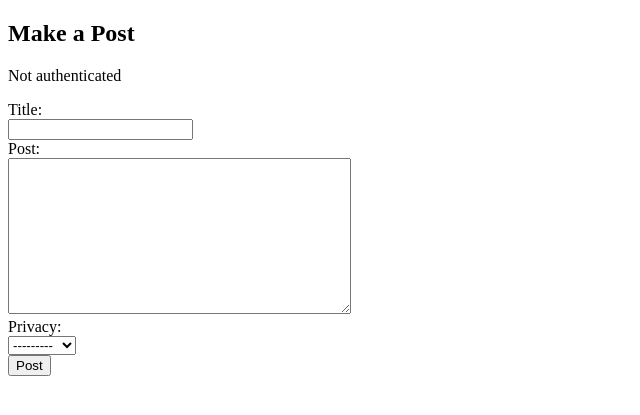
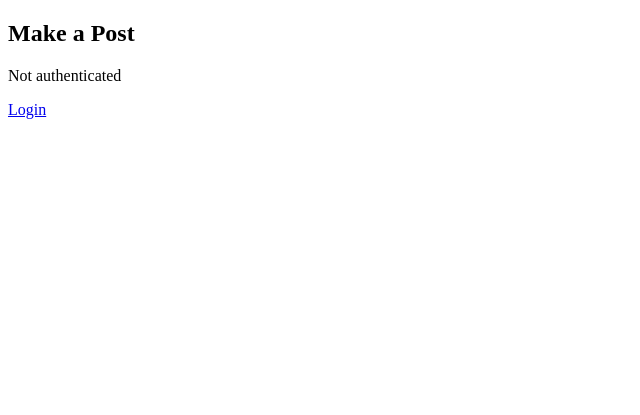
Before and after one commit to CMPUT410W15T02/CMPUT410W15-project, a Django app: page /posts/ in a window 1280 px wide. Shown: the top 415 px of the page, without its empty margins (0-640 px from the left). Run offline with Django 3.2, Linux system fonts and the light colour scheme; data comes from the database, SQL or seed files in the repository.

```diff
--- a/social_distribution/templates/authors/index.html
+++ b/social_distribution/templates/authors/index.html
@@ -21,6 +21,9 @@
 	{% endfor %}
 
 	<a href="/add_friend/"> Friend Requests</a>
+
+	<br/><br/>
+	<h3><a href="/posts/">Create Post</a></h3>
 	<!-- End Testing -->
 </body>
 <html>
--- a/social_distribution/templates/posts/posts.html
+++ b/social_distribution/templates/posts/posts.html
@@ -7,45 +7,58 @@
 		<link rel="stylesheet" href="{% static 'css/post.css' %}" />
 		<script src="{% static 'js/jquery-1.11.0.min.js' %}"></script>
 		<script src="{% static 'js/post.js' %}"></script>
-
 	</head>
 
 	<body>
+
 		<h2>Make a Post</h2>
+
 		{% if user.is_authenticated %}
+
 		<p>Authenticated {{ user.username }}</p>
-
-	{% else %}
-	<p>Not authenticated </p>
-	{% endif %}
 
 			<form id="post_form" method="post" action="/posts/"
 				enctype="multipart/form-data">
+				{% csrf_token %}
 
-            {% csrf_token %}
 				<div>
-		Title:</br>
+					Title:
+					</br>
 					{{post_form.title}}
 					</br>
 				</div>
+
 				<div>
-		Post:</br>
+					Post:
+					</br>
 					{{post_form.post_text}}
 					</br>
 				</div>
+
 				<div>
-		Privacy:</br>
+					Privacy:
+					</br>
 					{{post_form.privacy}}
 					</br>
 				</div>
+
 				<div id="allowed">
-		Choose:</br>
-
+					Choose:
+					</br>
 					{{post_form.allowed}}</br>
 					Use Control or Command to select multiple users
 					</br>
 				</div>
+
 				<input type="submit" name="submit" value="Post" />
 			</form>
+
+		{% else %}
+
+			<p>Not authenticated</p>
+			<a href="/login/">Login</a>
+
+		{% endif %}
+
 	</body>
 </html>
```
Also changed, not shown: README.md, social_distribution/db.sqlite3. Lines whose indentation alone changed are shown as unchanged.
